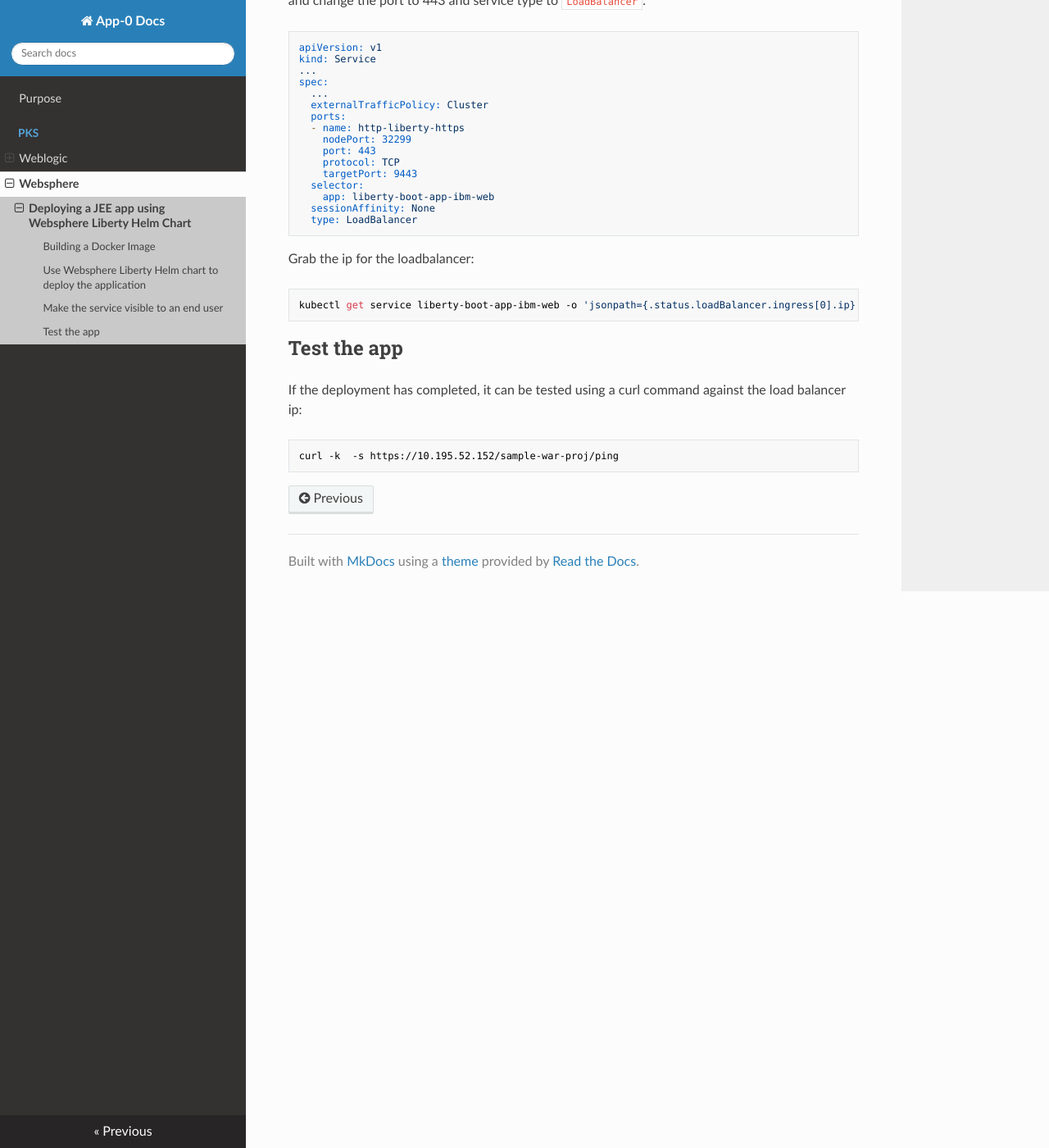
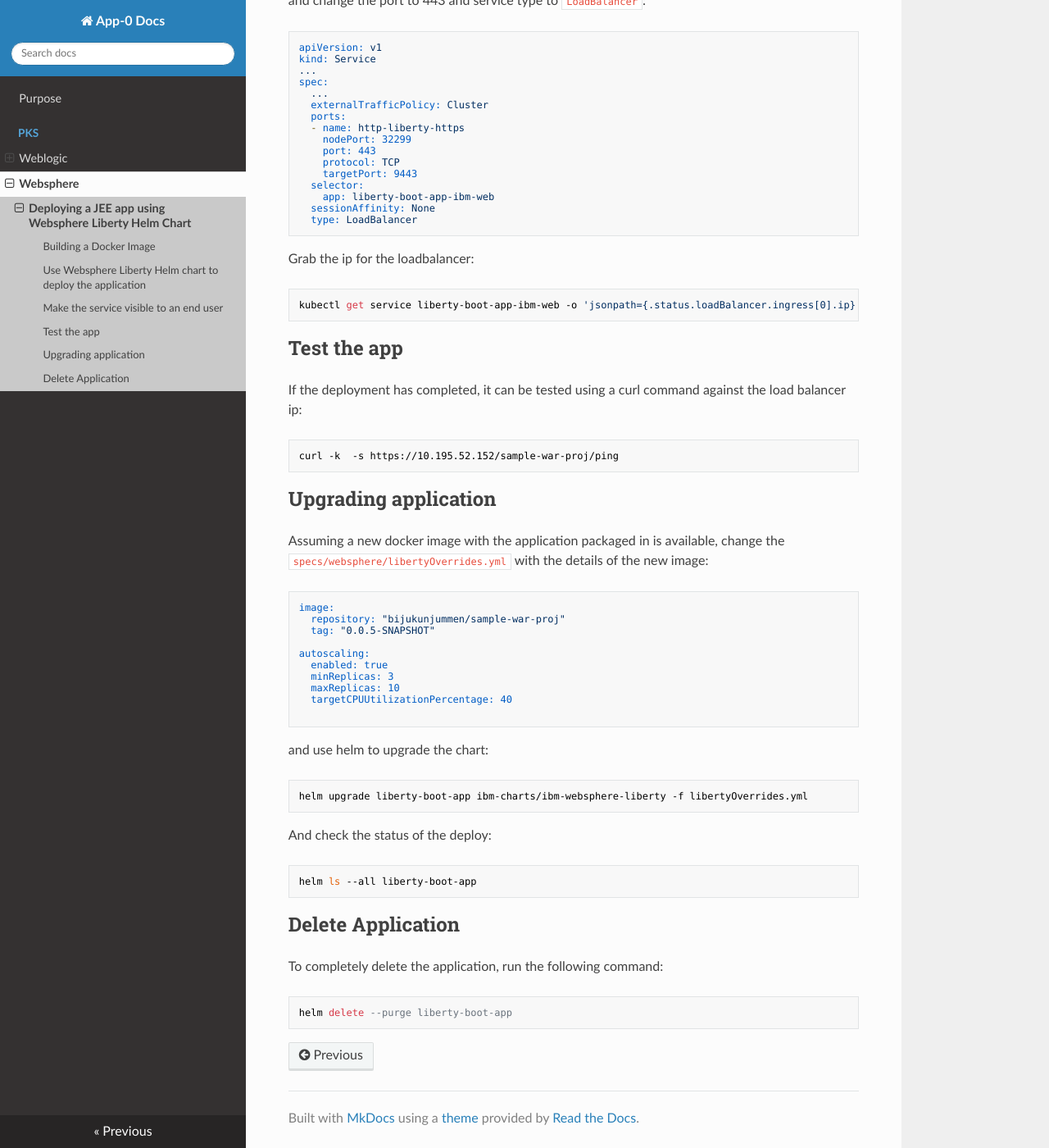
Before and after one commit to vmware-archive/legacy-pks-recipes, an MkDocs documentation site: the page built from docs/PKS/Websphere/01-deploy-jee-app-websphere.md, in a window 1280 px wide and 1400 px high, scrolled down 1765 px. Shown: the whole window at 82% size. Built offline with MkDocs 1.6.1, drawn with Linux system fonts in a browser that asks for light colours; nearby versions of some CDN libraries.

````diff
--- a/docs/PKS/Websphere/01-deploy-jee-app-websphere.md
+++ b/docs/PKS/Websphere/01-deploy-jee-app-websphere.md
@@ -111,3 +111,39 @@ If the deployment has completed, it can be tested using a curl command against t
 ```
 curl -k  -s https://10.195.52.152/sample-war-proj/ping
 ```
+
+## Upgrading application
+Assuming a new docker image with the application packaged in is available,
+change the `specs/websphere/libertyOverrides.yml` with the details of the new image:
+
+```
+image:
+  repository: "bijukunjummen/sample-war-proj"
+  tag: "0.0.5-SNAPSHOT"
+
+autoscaling:
+  enabled: true
+  minReplicas: 3
+  maxReplicas: 10
+  targetCPUUtilizationPercentage: 40
+
+```
+
+and use helm to upgrade the chart:
+
+```
+helm upgrade liberty-boot-app ibm-charts/ibm-websphere-liberty -f libertyOverrides.yml
+```
+
+And check the status of the deploy:
+
+```
+helm ls --all liberty-boot-app
+```
+
+## Delete Application
+To completely delete the application, run the following command:
+
+```
+helm delete --purge liberty-boot-app
+```
````
